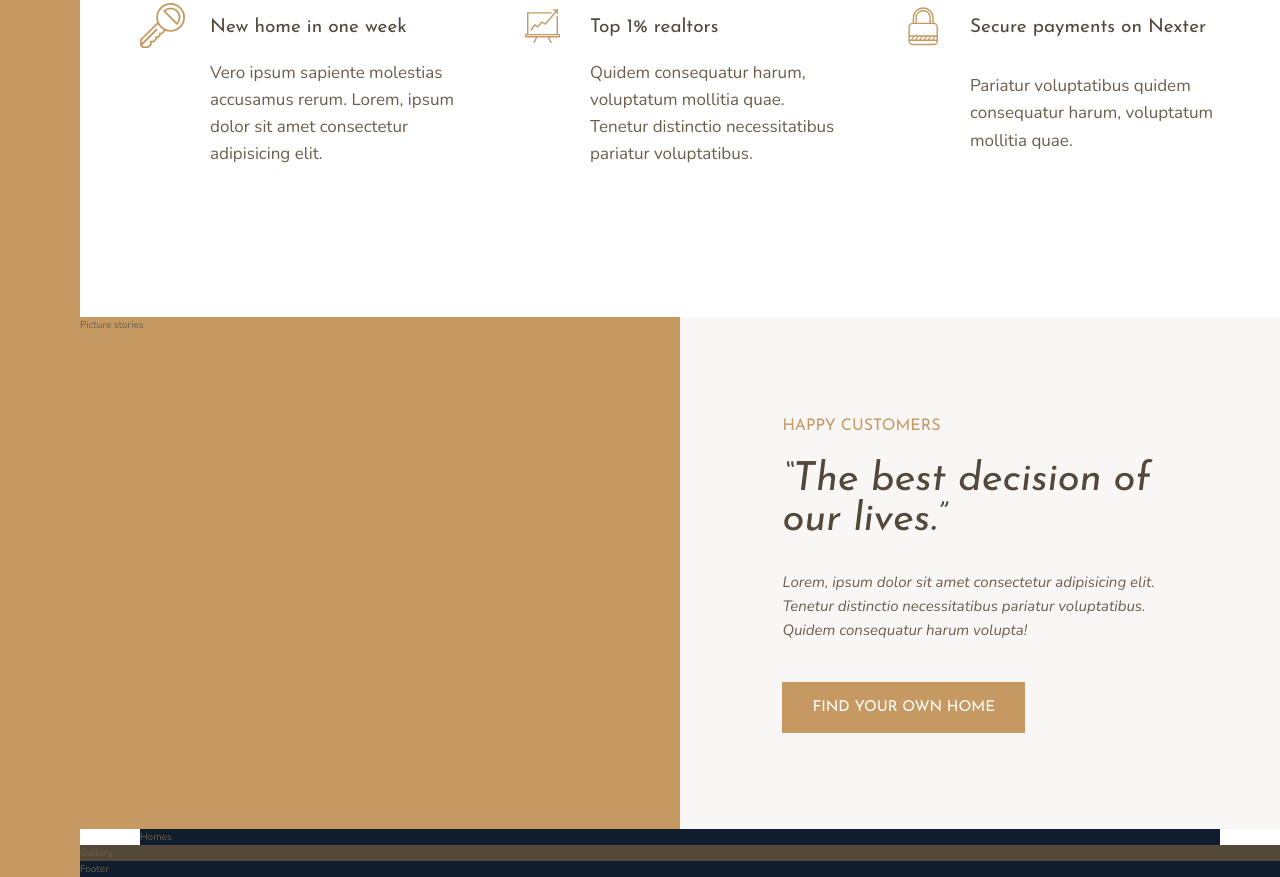
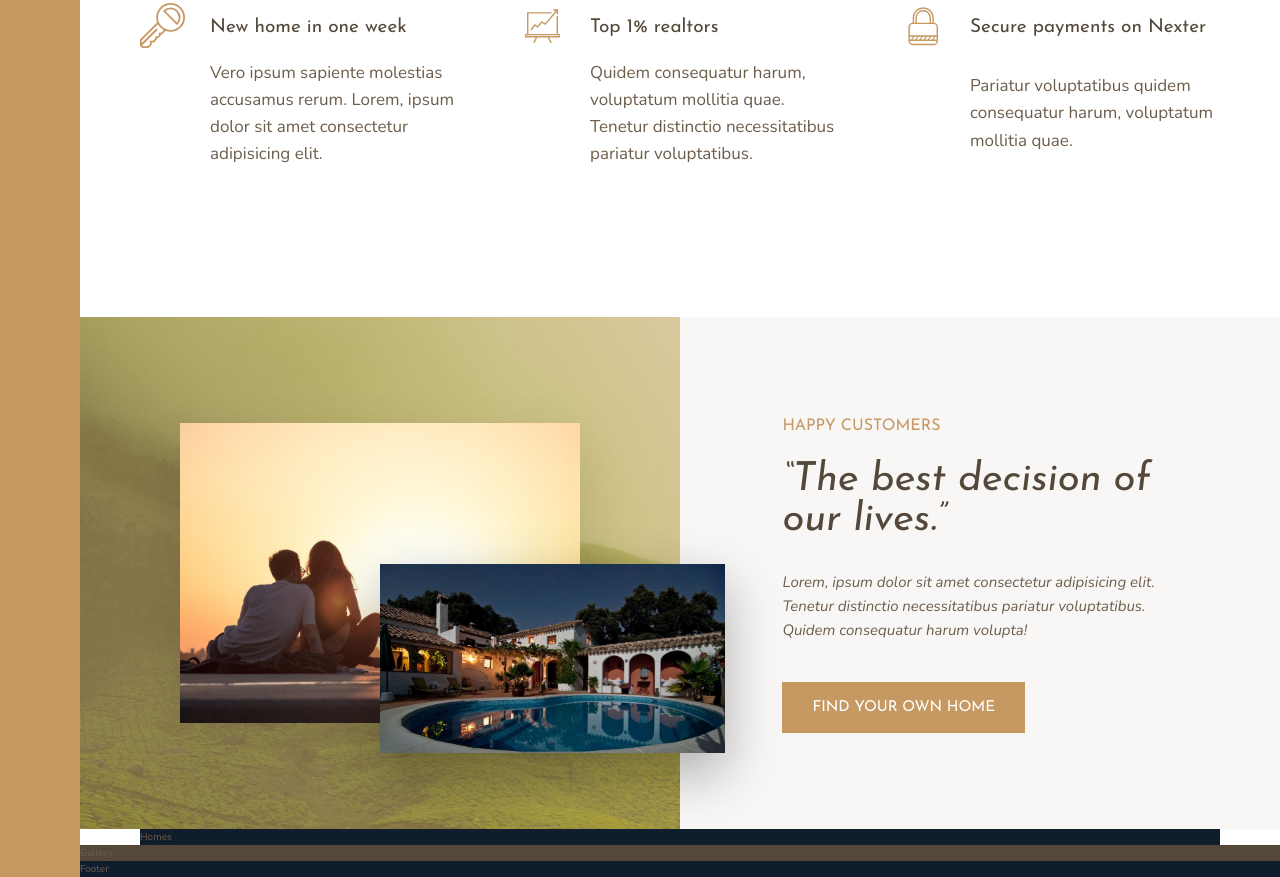
Before and after one commit to Nessvah/nexter, a website: page index.html in a window 1280 px wide. Shown: the part 991-1868 px from the top of the page. Drawn offline with nearby package versions, Linux system fonts and the light colour scheme.

Commit message:
style and structure of the story img

```diff
--- a/index.html
+++ b/index.html
@@ -68,7 +68,18 @@
         </p>
       </div>
     </section>
-    <section class="story__pictures">Picture stories</section>
+    <section class="story__pictures">
+      <img
+        src="/img/story-1.jpeg"
+        alt="Couple in their new house"
+        class="story__img story__img--1"
+      />
+      <img
+        src="/img/story-2.jpeg"
+        alt="New house"
+        class="story__img story__img--2"
+      />
+    </section>
     <section class="story__content">
       <h3 class="heading-3 mb-s">Happy customers</h3>
       <h2 class="heading-2 heading-2--dark mb-m">
--- a/sass/_story.scss
+++ b/sass/_story.scss
@@ -2,6 +2,31 @@
   &__pictures {
     background-color: var(--color-primary);
     grid-column: full-start / col-end 4;
+    background-image: linear-gradient(rgba(#c69963, 0.5), rgba(#c69963, 0.5)),
+      url(/img/back.jpg);
+    display: grid;
+    grid-template-rows: repeat(6, 1fr);
+    grid-template-columns: repeat(6, 1fr);
+    align-items: center; // center the imgs in the grid area
+  }
+
+  &__img {
+    width: 100%;
+
+    &--1 {
+      //imgs behave different and dont occupy all the grid-area so we need to center it
+      grid-row: 2 / 6;
+      grid-column: 2 / 6;
+      box-shadow: 0 2rem 5rem rgba(0, 0, 0, 0.1);
+    }
+
+    &--2 {
+      grid-row: 4 / 6;
+      grid-column: 4 / 7;
+      width: 115%; //so that the img overlaps the container
+      z-index: 50;
+      box-shadow: 0 2rem 5rem rgba(0, 0, 0, 0.3);
+    }
   }
 
   &__content {
```
Also changed, not shown: css/main.css, 1 other file.
